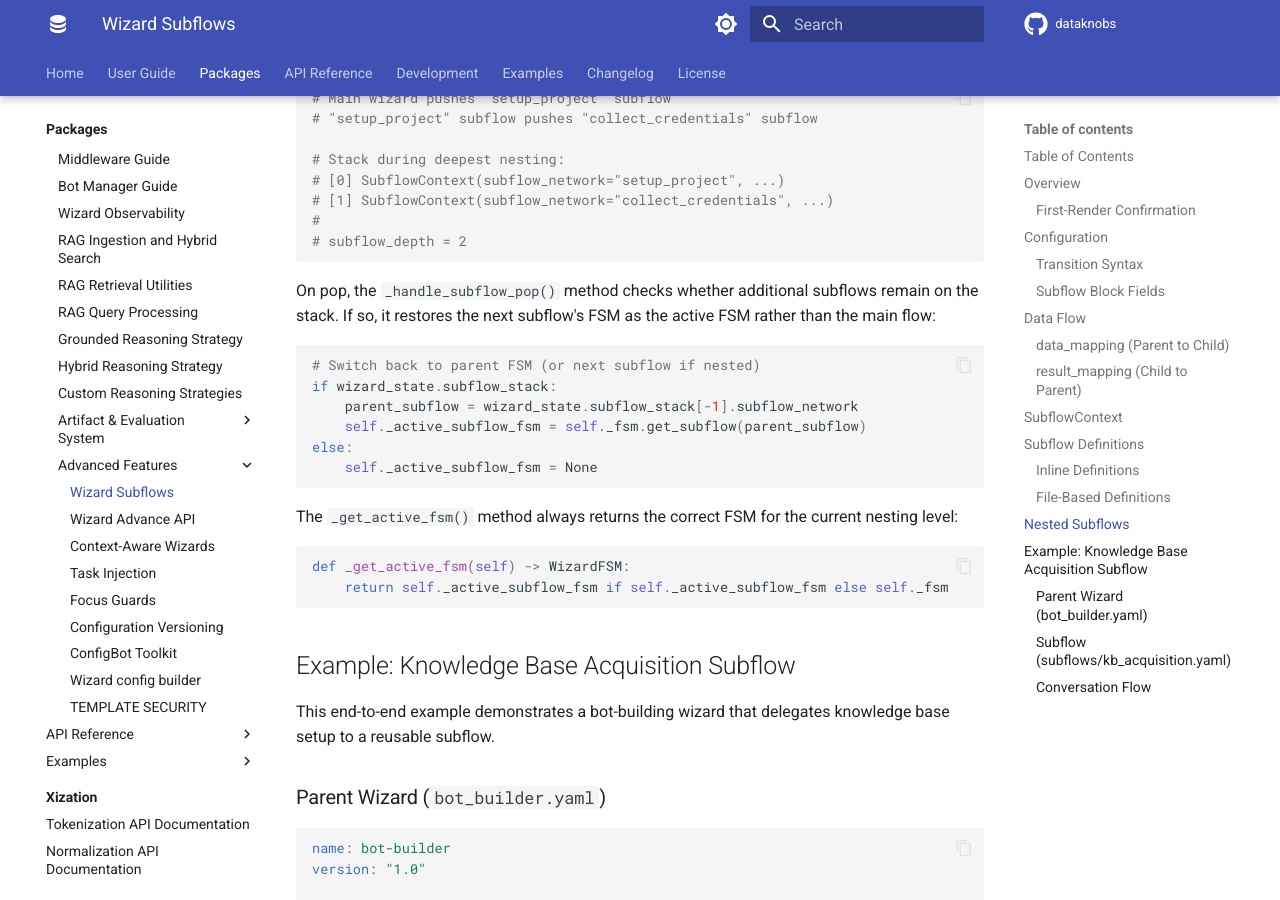
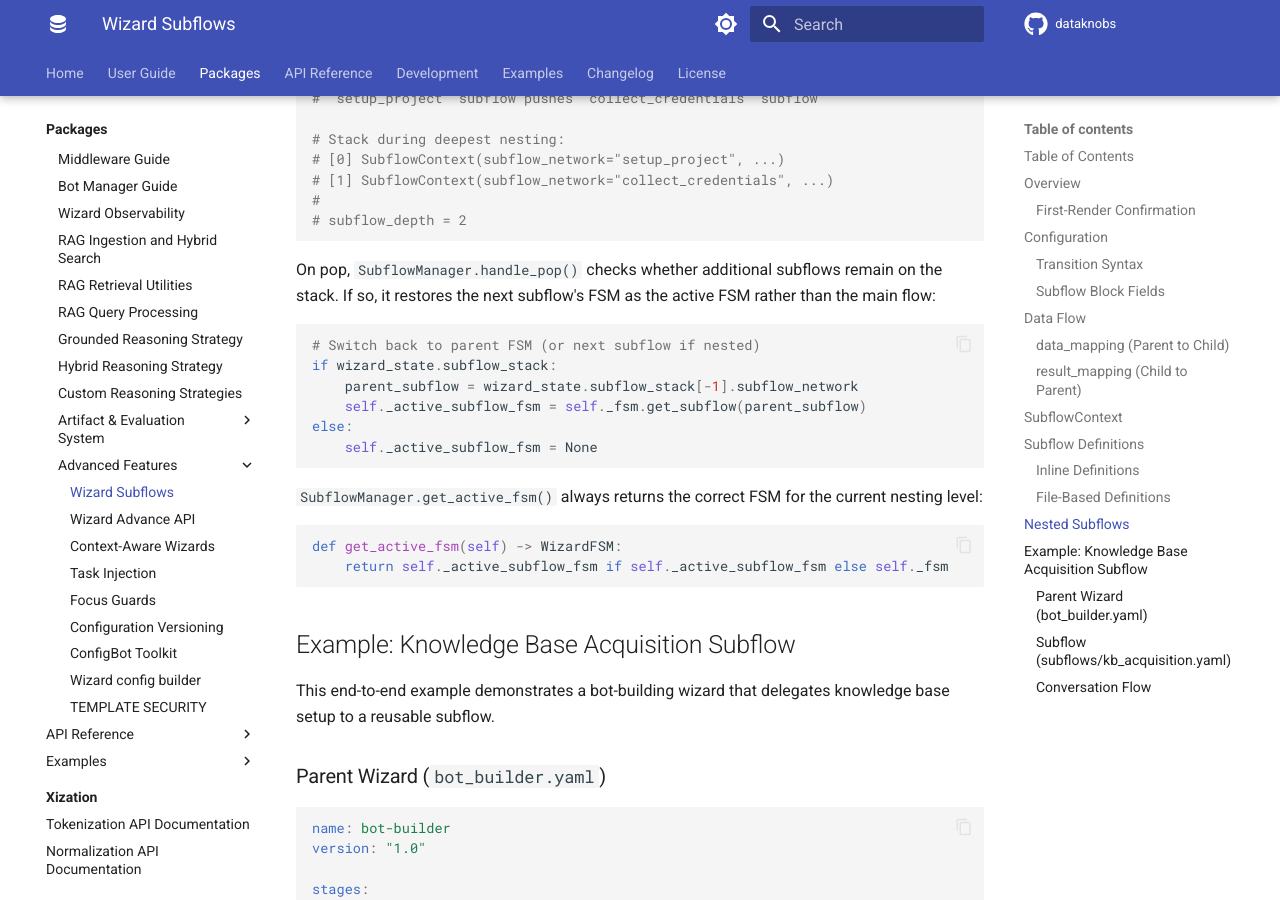
Before and after one commit to KBS-Labs/dataknobs, an MkDocs documentation site: the page built from docs/packages/bots/guides/wizard-subflows.md, in a window 1280 px wide and 900 px high, scrolled down 7617 px. Built offline with MkDocs 1.6.1 and Material for MkDocs 9.7.7, drawn with Linux system fonts in a browser that asks for light colours; comment, search, counter and statistics services are not loaded; some of the changed text lies outside the part shown.

Commit message:
fixed post-PR code review issues

````diff
--- a/docs/packages/bots/guides/wizard-subflows.md
+++ b/docs/packages/bots/guides/wizard-subflows.md
@@ -135,9 +134,9 @@
 The parent's original data (captured at push time in `SubflowContext.parent_data`) is restored first, then the mapped results are merged on top via `dict.update()`. This means the subflow cannot accidentally overwrite parent fields that are not listed in `result_mapping`.
 
 ```python
-# In _handle_subflow_pop:
+# In SubflowManager.handle_pop:
 parent_data = dict(subflow_context.parent_data)
-result_data = self._apply_result_mapping(
+result_data = _apply_result_mapping(
     wizard_state.data, subflow_context.result_mapping
 )
 parent_data.update(result_data)
@@ -297,7 +296,7 @@
 # subflow_depth = 2
 ```
 
-On pop, the `_handle_subflow_pop()` method checks whether additional subflows remain on the stack. If so, it restores the next subflow's FSM as the active FSM rather than the main flow:
+On pop, `SubflowManager.handle_pop()` checks whether additional subflows remain on the stack. If so, it restores the next subflow's FSM as the active FSM rather than the main flow:
 
 ```python
 # Switch back to parent FSM (or next subflow if nested)
@@ -308,10 +307,10 @@
     self._active_subflow_fsm = None
 ```
 
-The `_get_active_fsm()` method always returns the correct FSM for the current nesting level:
+`SubflowManager.get_active_fsm()` always returns the correct FSM for the current nesting level:
 
 ```python
-def _get_active_fsm(self) -> WizardFSM:
+def get_active_fsm(self) -> WizardFSM:
     return self._active_subflow_fsm if self._active_subflow_fsm else self._fsm
 ```
 
@@ -420,8 +419,8 @@
    - `result_mapping = {"kb_url": "knowledge_base_url", "document_count": "kb_doc_count"}`
 3. `data_mapping` copies `bot_type` as `source_type` into the subflow's initial data.
 4. Subflow runs through `ask_source` -> `ingest` -> `done`.
-5. At `done` (end stage), `_should_pop_subflow()` returns `True`.
-6. `_handle_subflow_pop()` restores parent data and applies `result_mapping`:
+5. At `done` (end stage), `SubflowManager.should_pop()` returns `True`.
+6. `SubflowManager.handle_pop()` restores parent data and applies `result_mapping`:
    - Parent data `{"bot_type": "qa"}` is restored.
    - Subflow's `kb_url` is mapped to `knowledge_base_url`.
    - Subflow's `document_count` is mapped to `kb_doc_count`.
````
Also changed, not shown: other parts of docs/packages/bots/guides/wizard-subflows.md (+1 -2 lines), packages/bots/docs/WIZARD_SUBFLOWS.md (+8 -9 lines), 6 other files.
